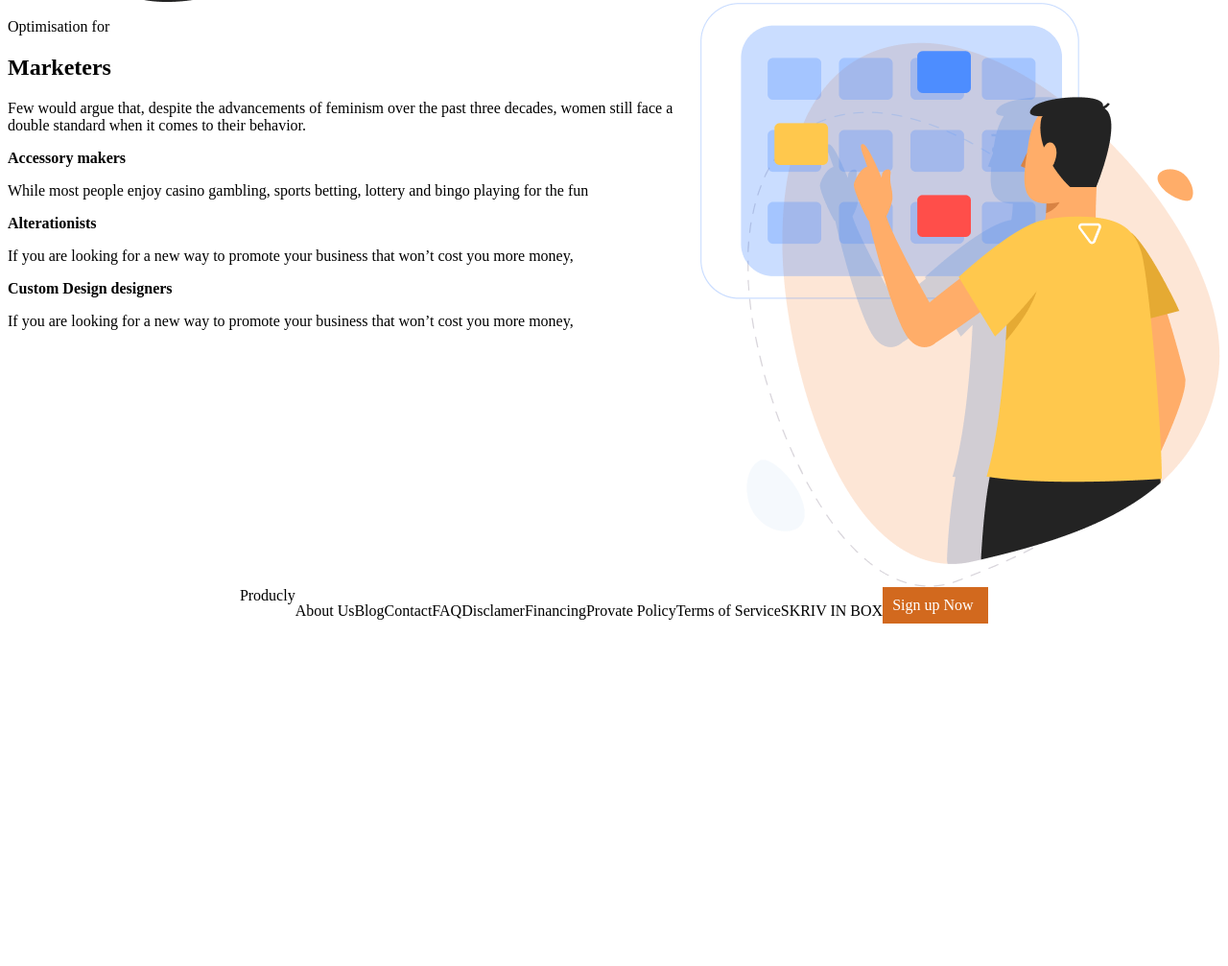
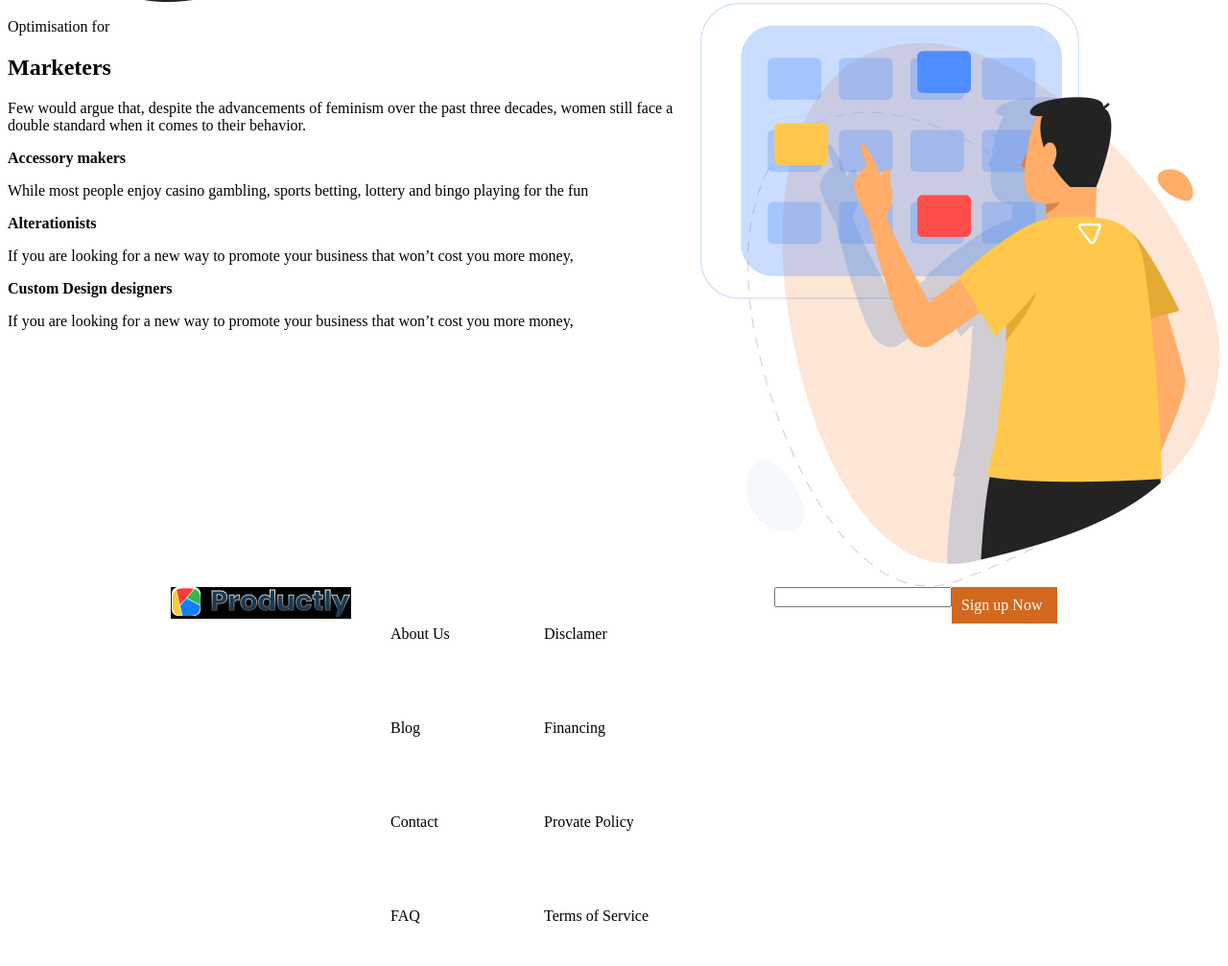
Before and after one commit to OlleLeonard/Uppgift-6, a plain HTML site: page index.html in a window 1280 px wide. Shown: the part 1700-2707 px from the top of the page at 96% size. Before the commit the page ends 2370 px from the top, so only its background shows below. Drawn offline with Linux system fonts and the light colour scheme.

Commit message:
Not yet done

```diff
--- a/Styles/styles.css
+++ b/Styles/styles.css
@@ -131,3 +131,69 @@ top: -40px;
     justify-content:center;
     align-items: flex-start;
 }
+
+.end-box1{
+    padding: 10px;
+    width: 80px;
+    margin: 20px;
+    padding:20px;
+}
+
+.end-box2{
+    padding: 10px;
+    width: 50px;
+    margin: 20px;
+    padding:20px;
+}
+
+.end-box3{
+    padding: 10px;
+    width: 50px;
+    margin: 20px;
+    padding:20px;
+}
+
+.end-box4{
+    padding: 10px;
+    width: 50px;
+    margin: 20px;
+    padding:20px;
+}
+
+.end-box5{
+    padding: 10px;
+    width: 50px;
+    margin: 20px;
+    padding:20px;
+}
+
+.end-box6{
+    padding: 10px;
+    width: 50px;
+    margin: 20px;
+    padding:20px;
+}
+
+.end-box7{
+    padding: 10px;
+    width: 100px;
+    margin: 20px;
+    padding:20px;
+}
+
+.end-box8{
+    padding: 10px;
+    width: 200px;
+    margin: 20px;
+    padding:20px;
+}
+
+.list1{
+    display:flex;
+    flex-direction: column;
+}
+
+.list2{
+    display:flex;
+    flex-direction: column;
+}
--- a/index.html
+++ b/index.html
@@ -99,21 +99,24 @@
 
  <section>
     <div class="section5">
-     <div>Producly</div>
-     <p>About Us</p>
-     <p>Blog</p>
-     <p>Contact</p>
-     <p>FAQ</p>
-     <p>Disclamer</p>
-     <p>Financing</p>
-     <p>Provate Policy</p>
-     <p>Terms of Service</p>
-     <p>SKRIV IN BOX</p>
+    <img src="Bilder/loggo.png">
+    <div class="list1">
+     <div class="end-box1">About Us</div>
+     <div class="end-box2">Blog</div>
+     <div class="end-box3">Contact</div>
+     <div class="end-box4">FAQ</div>
+     </div>
+     <div class="list2">
+     <div class="end-box5">Disclamer</div>
+     <div class="end-box6">Financing</div>
+     <div class="end-box7">Provate Policy</div>
+     <div class="end-box8">Terms of Service</div>
+     </div>
+     <input type="text" id="fname" name="fname">
      <div class="orange-button3">Sign up Now</div>
     </div>
+
  </section>
-
-
 
 </body>
 </html>
```
